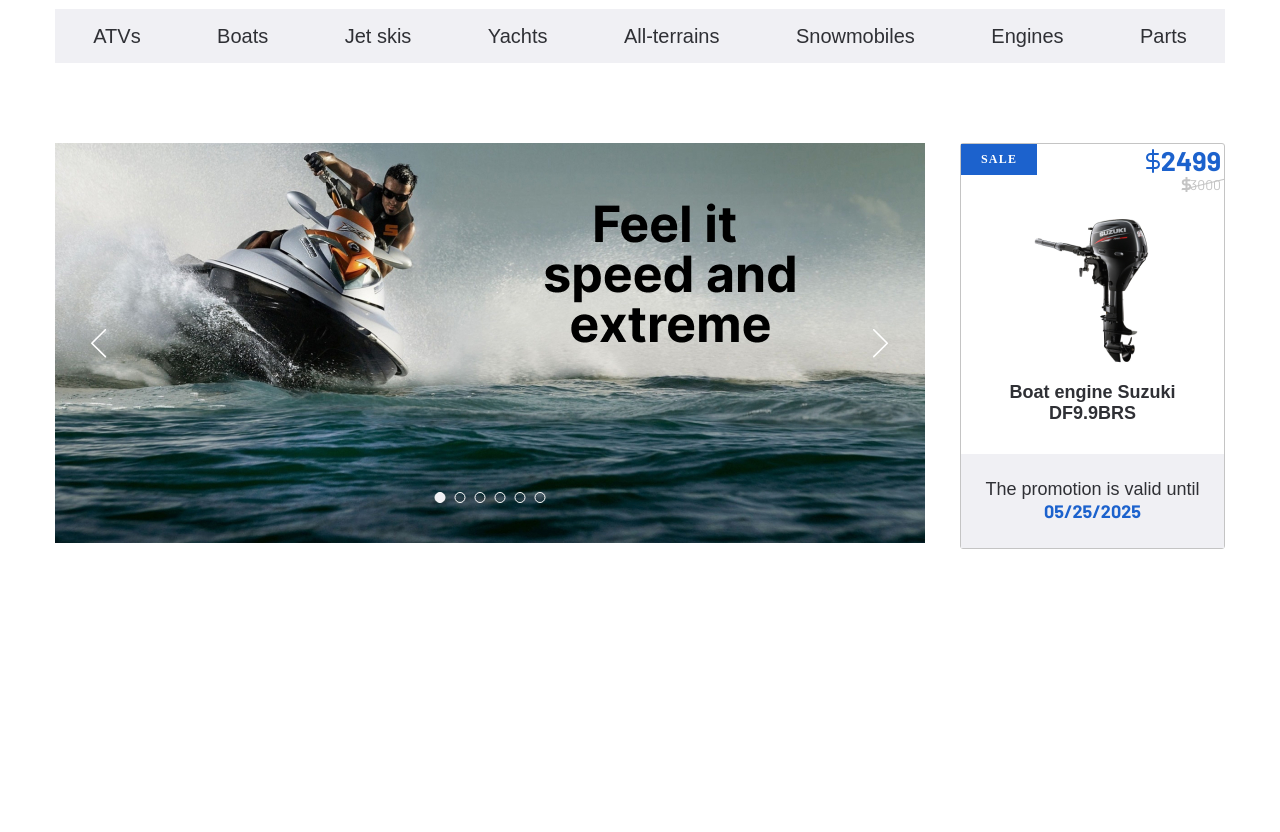
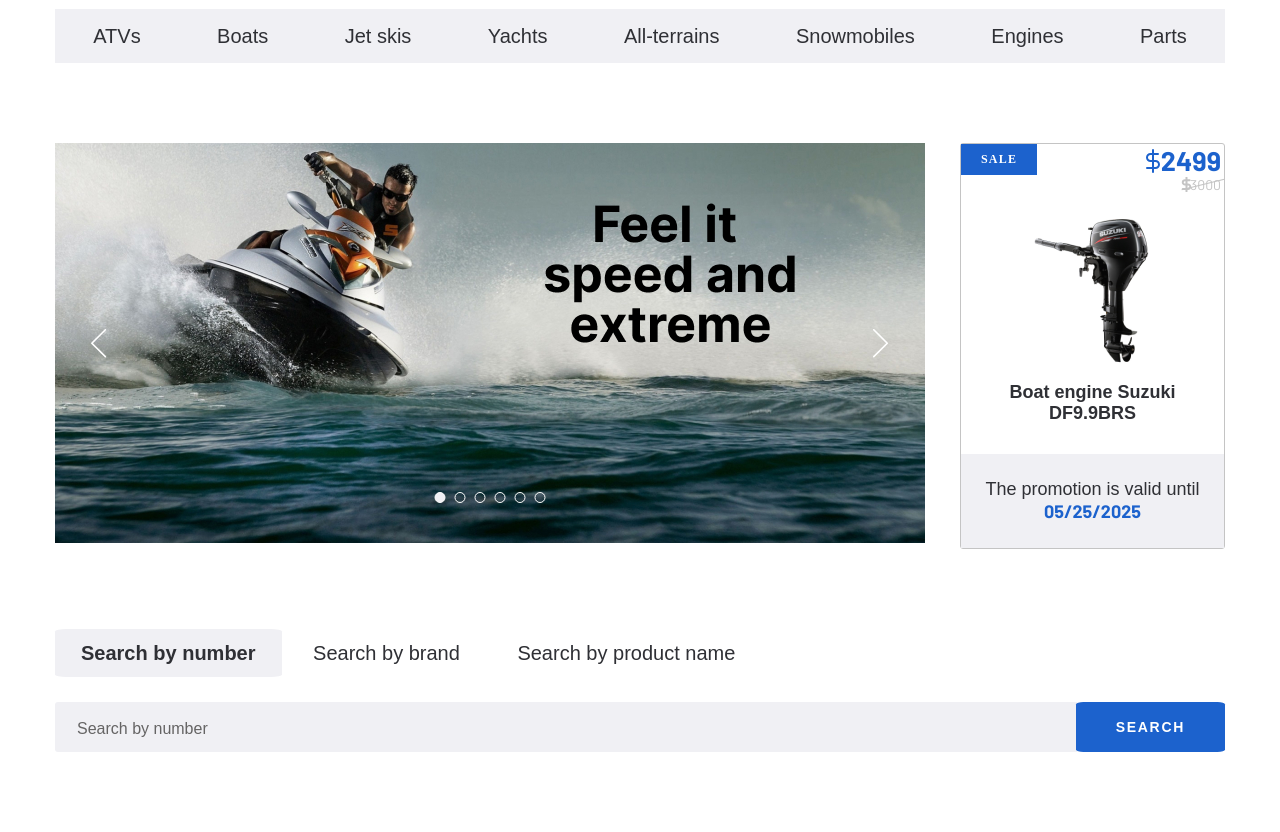
Before and after one commit to craftingweb/JetSki, a plain HTML site: page index.html in a window 1280 px wide. Shown: the part 113-945 px from the top of the page. Before the commit the page ends 800 px from the top, so only its background shows below. Drawn offline with nearby package versions, Linux system fonts and the light colour scheme.

Commit message:
dynamic tabs

```diff
--- a/css/style.css
+++ b/css/style.css
@@ -11,6 +11,7 @@ html {
 a {
   text-decoration: none;
   color: inherit;
+  display: inline-block;
 }
 
 ul,
@@ -39,6 +40,10 @@ body {
   font-size: 20px;
   line-height: 24px;
   font-family: "SFProDisplay-Regular", sans-serif;
+}
+
+.page-section {
+  margin-bottom: 80px;
 }
 
 .container {
@@ -315,3 +320,63 @@ body {
   font-weight: 700;
   line-height: normal;
 }
+
+.search__tabs {
+  margin-bottom: 25px;
+}
+
+.search__content-item {
+  display: none;
+}
+
+.search__content-item--active {
+  display: block;
+}
+
+.search__tabs-item {
+  padding: 12px 26px;
+}
+
+.search__tabs-item--active {
+  border-radius: 5%;
+  background-color: #f0f0f4;
+  font-weight: 700;
+  font-family: "SFProDisplay-Bold", sans-serif;
+}
+
+.search__content-form {
+  display: flex;
+}
+
+.search__content-input {
+  width: 100%;
+  background-color: #f0f0f4;
+  border: none;
+  border-radius: 3px;
+}
+
+.search__content-input::placeholder {
+  color: #656464;
+  font-family: "SFProDisplay-Bold", sans-serif;
+  font-size: 16px;
+  font-style: normal;
+  font-weight: 400;
+  line-height: normal;
+  padding-left: 20px;
+}
+
+.search__content-btn {
+  margin-left: -3px;
+  padding: 17px 40px;
+  background-color: #1c62cd;
+  color: #fff;
+  border: none;
+  border-radius: 5%;
+  text-transform: uppercase;
+  font-family: "SFProDisplay-Bold", sans-serif;
+  font-size: 14px;
+  font-style: normal;
+  font-weight: 700;
+  line-height: normal;
+  letter-spacing: 1.68px;
+}
--- a/index.html
+++ b/index.html
@@ -27,7 +27,7 @@
                   <a class="menu__link" href="#">Sale</a>
                 </li>
                 <li class="menu__item">
-                  <a class="menu__link" href="#">Delivery and payment</a>
+                  <a class="menu__link" href="#">Delivery And Payment</a>
                 </li>
               </ul>
             </nav>
@@ -91,7 +91,7 @@
         </div>
       </div>
     </header>
-    <section class="banner-section">
+    <section class="banner-section page-section">
       <div class="container">
         <div class="banner-section__inner">
           <div class="banner-section__slider">
@@ -136,6 +136,60 @@
         </div>
       </div>
     </section>
+    <section class="search page-section">
+      <div class="container">
+        <div class="search__inner">
+          <div class="search__tabs">
+            <a class="search__tabs-item search__tabs-item--active" href="#tab-1"
+              >Search by number</a
+            >
+            <a class="search__tabs-item" href="#tab-2">Search by brand</a>
+            <a class="search__tabs-item" href="#tab-3">
+              Search by product name</a
+            >
+          </div>
+          <div class="search__content">
+            <div
+              id="tab-1"
+              class="search__content-item search__content-item--active"
+            >
+              <form class="search__content-form">
+                <input
+                  class="search__content-input"
+                  type="text"
+                  placeholder="Search by number"
+                />
+                <button class="search__content-btn" type="submit">
+                  search
+                </button>
+              </form>
+            </div>
+            <div id="tab-2" class="search__content-item">
+              <form class="search__content-form">
+                <input
+                  class="search__content-input"
+                  type="text"
+                  placeholder="Search by brand"
+                />
+                <button class="search__content-btn" type="submit">
+                  search
+                </button>
+              </form>
+            </div>
+            <div id="tab-3" class="search__content-item">
+              <form class="search__content-form">
+                <input
+                  class="search__content-input"
+                  type="text"
+                  placeholder="Search by product name"
+                />
+                <button class="search__content-btn" type="submit">serch</button>
+              </form>
+            </div>
+          </div>
+        </div>
+      </div>
+    </section>
     <script src="https://ajax.googleapis.com/ajax/libs/jquery/3.4.1/jquery.min.js"></script>
     <script src="js/slick.min.js"></script>
     <script src="js/main.js"></script>
--- a/js/main.js
+++ b/js/main.js
@@ -6,4 +6,11 @@ $(function () {
     nextArrow:
       '<button class="banner-section__slider-btn banner-section__slider-btnnext"><img src="/images/arrow-right.svg" alt="arrow left" /></button>',
   });
+  $(".search__tabs-item").on("click", function (e) {
+    e.preventDefault();
+    $(".search__tabs-item").removeClass("search__tabs-item--active");
+    $(".search__content-item").removeClass("search__content-item--active");
+    $(this).addClass("search__tabs-item--active");
+    $($(this).attr("href")).addClass("search__content-item--active");
+  });
 });
```
